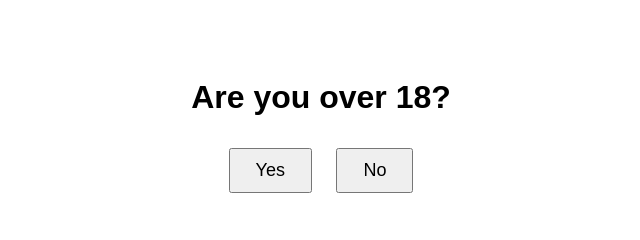
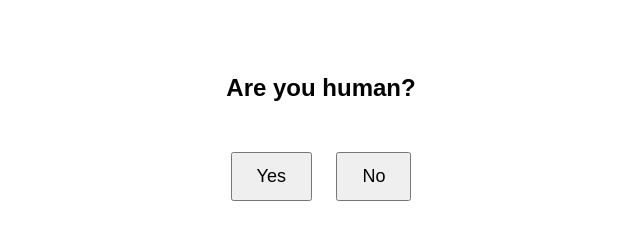
Before and after one commit to eliask47/lander, a plain HTML site: page lander/buffer1/index.html in a window 1280 px wide. Shown: the whole page, without its empty margins (319-959 px from the left). Drawn offline with Linux system fonts and the light colour scheme.

Commit message:
Update index.html

```diff
--- a/lander/buffer1/index.html
+++ b/lander/buffer1/index.html
@@ -2,16 +2,29 @@
 <html>
 <head>
   <meta charset="UTF-8">
-  <title>Test Question</title>
+  <title>Quick Question</title>
   <meta name="viewport" content="width=device-width, initial-scale=1.0">
   <style>
-    body { text-align: center; padding: 50px; font-family: sans-serif; }
-    button { padding: 10px 25px; font-size: 18px; margin: 10px; }
+    body {
+      font-family: sans-serif;
+      text-align: center;
+      padding: 50px;
+    }
+    h1 {
+      font-size: 24px;
+      margin-bottom: 40px;
+    }
+    button {
+      font-size: 18px;
+      padding: 12px 24px;
+      margin: 10px;
+      cursor: pointer;
+    }
   </style>
 </head>
 <body>
-  <h1>Are you over 18?</h1>
-<button onclick="location.href='main.html'">Yes</button>
-<button onclick="location.href='main.html'">No</button>
+  <h1>Are you human?</h1>
+  <button onclick="location.href='main.html'">Yes</button>
+  <button onclick="location.href='main.html'">No</button>
 </body>
 </html>
```
